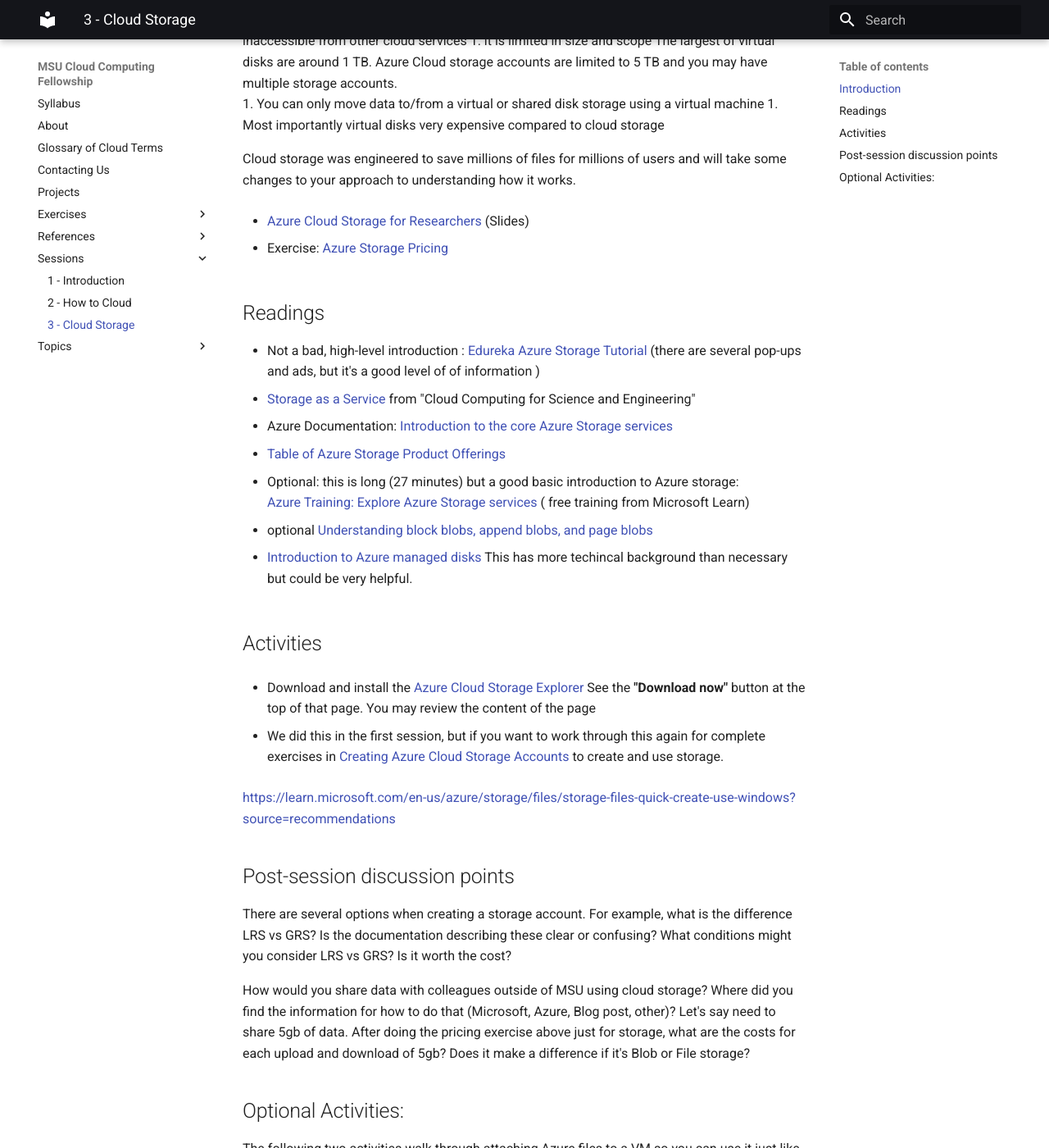
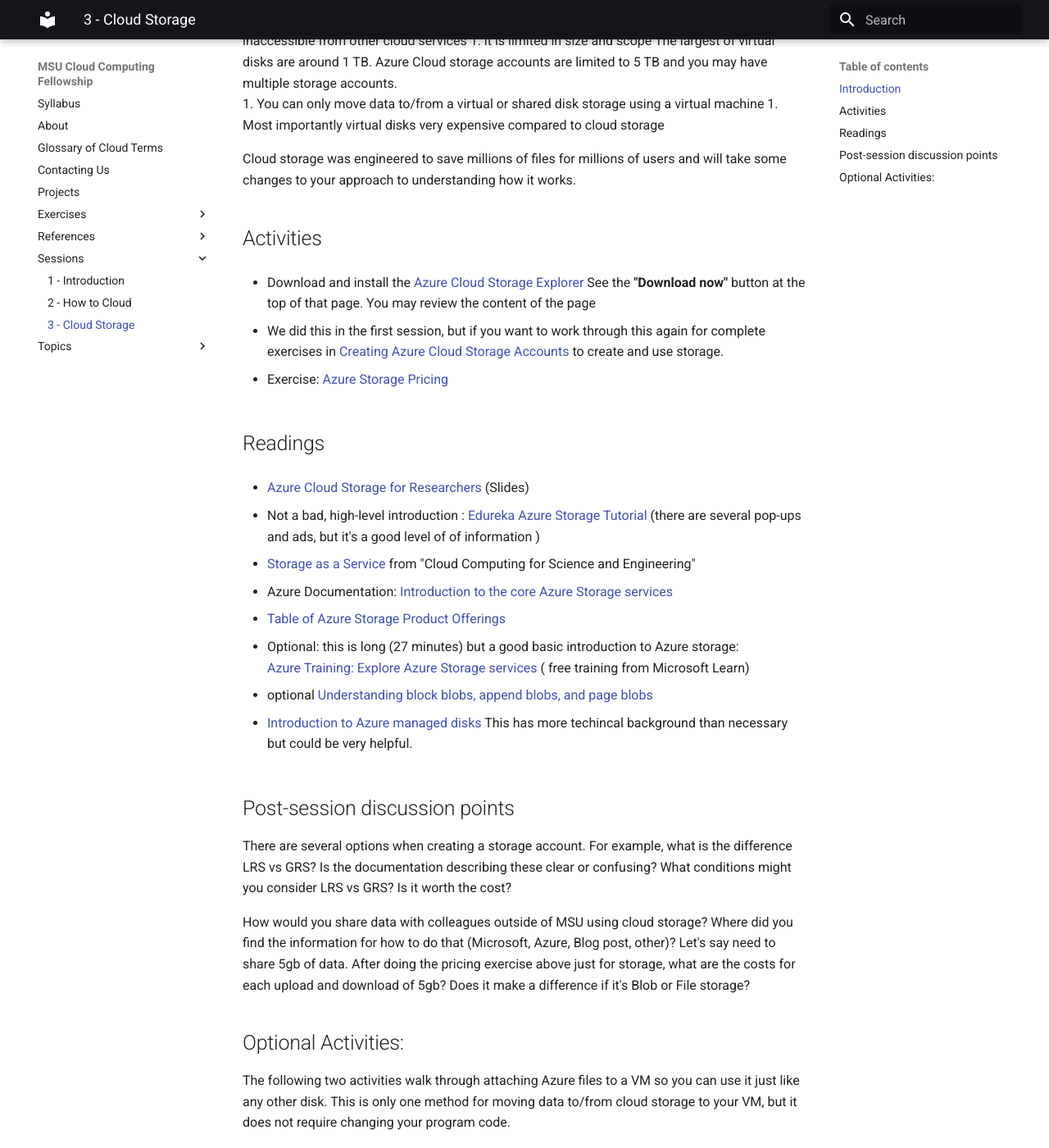
Before and after one commit to emtelgen/ccf23-testing, an MkDocs documentation site: the page built from docs/sessions/03_cloud_storage.md, in a window 1280 px wide and 1400 px high, scrolled down 676 px. Shown: the whole window at 82% size. Built offline with MkDocs 1.6.1 and Material for MkDocs 9.7.7, drawn with Linux system fonts in a browser that asks for light colours; some of the changed lines change nothing that is shown.

Commit message:
better org of storage session for #9

```diff
--- a/docs/sessions/03_cloud_storage.md
+++ b/docs/sessions/03_cloud_storage.md
@@ -17,12 +17,21 @@
 
 Cloud storage was engineered to save millions of files for millions of users and will take some changes to your approach to understanding how it works.
 
+## Activities
 
-- [Azure Cloud Storage for Researchers](../topics/azure_cloud_storage_for_researchers.html) (Slides)
+- Download and install the [Azure Cloud Storage Explorer](https://azure.microsoft.com/en-us/features/storage-explorer/)  See the **"Download now"** button at the top of that page.  You may review the content of the page
+
+- We did this in the first session, but if you want to work through this again for complete exercises in [Creating Azure Cloud Storage Accounts](../exercises/exercise_create_storage_account.md) to create and use storage.
+
 
 - Exercise: [Azure Storage Pricing](../exercises/storage_pricing_exercise.md)
 
+<!-- https://learn.microsoft.com/en-us/azure/storage/files/storage-files-quick-create-use-windows?source=recommendations -->
+
 ## Readings
+
+
+- [Azure Cloud Storage for Researchers](../topics/azure_cloud_storage_for_researchers.html) (Slides)
 
 - Not a bad, high-level introduction : [Edureka Azure Storage Tutorial](https://www.edureka.co/blog/azure-storage-tutorial/)  (there are several pop-ups and ads, but it's a good level of of information )
 - [Storage as a Service](https://s3.us-east-2.amazonaws.com/a-book/storage.html) from "Cloud Computing for Science and Engineering"
@@ -35,13 +44,6 @@
 
 - [Introduction to Azure managed disks](https://learn.microsoft.com/en-us/azure/virtual-machines/managed-disks-overview)  This has more techincal background than necessary but could be very helpful.
 
-## Activities
-
-- Download and install the [Azure Cloud Storage Explorer](https://azure.microsoft.com/en-us/features/storage-explorer/)  See the **"Download now"** button at the top of that page.  You may review the content of the page
-
-- We did this in the first session, but if you want to work through this again for complete exercises in [Creating Azure Cloud Storage Accounts](../exercises/exercise_create_storage_account.md) to create and use storage.
-
-https://learn.microsoft.com/en-us/azure/storage/files/storage-files-quick-create-use-windows?source=recommendations
 
 ## Post-session discussion points
 
```
